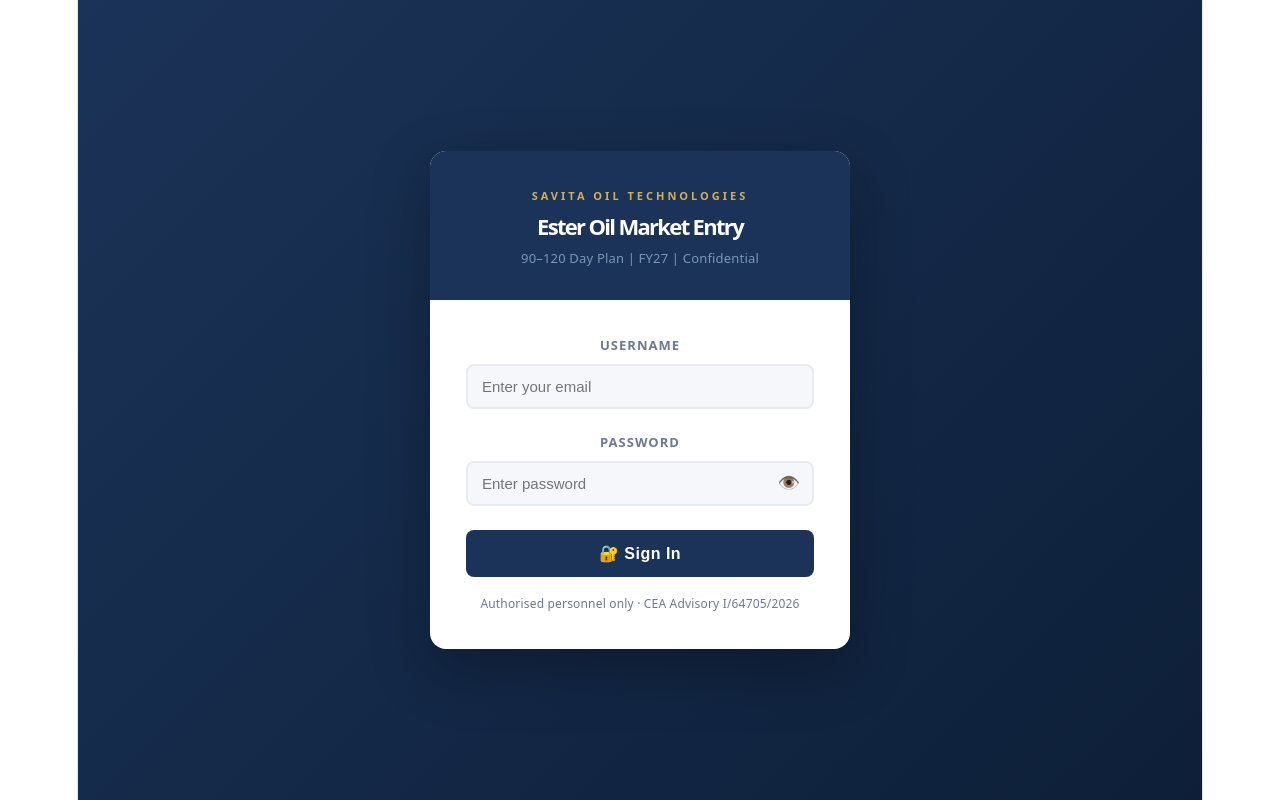
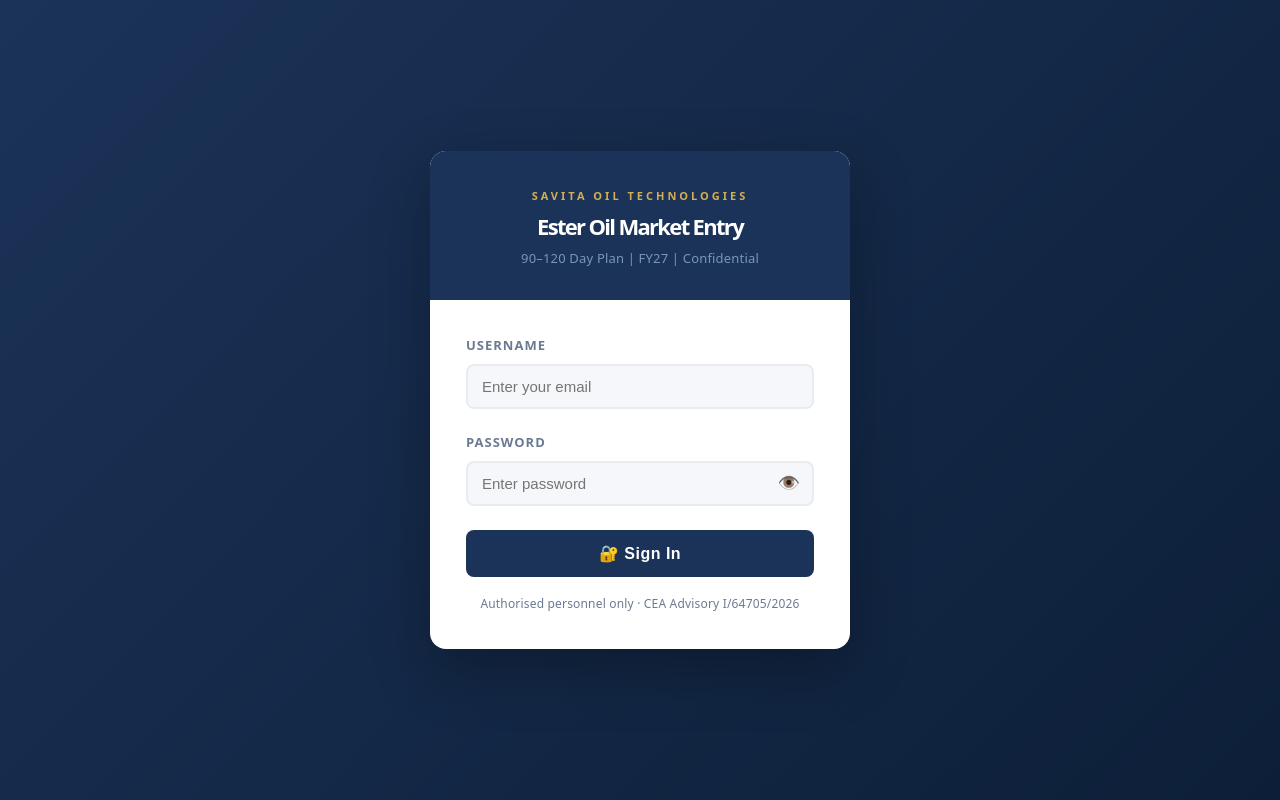
Before and after one commit to saikatkoley2000/ester-oil-dashboard, a React (Vite) app: page / in a window 1280 px wide. Built offline with nearby package versions, Linux system fonts and the light colour scheme.

Commit message:
Fix full-width layout: remove 1126px constraint on #root so dashboard fills entire viewport

```diff
--- a/src/index.css
+++ b/src/index.css
@@ -55,11 +55,10 @@
 }
 
 #root {
-  width: 1126px;
+  width: 100%;
   max-width: 100%;
-  margin: 0 auto;
-  text-align: center;
-  border-inline: 1px solid var(--border);
+  margin: 0;
+  text-align: left;
   min-height: 100svh;
   display: flex;
   flex-direction: column;
```
